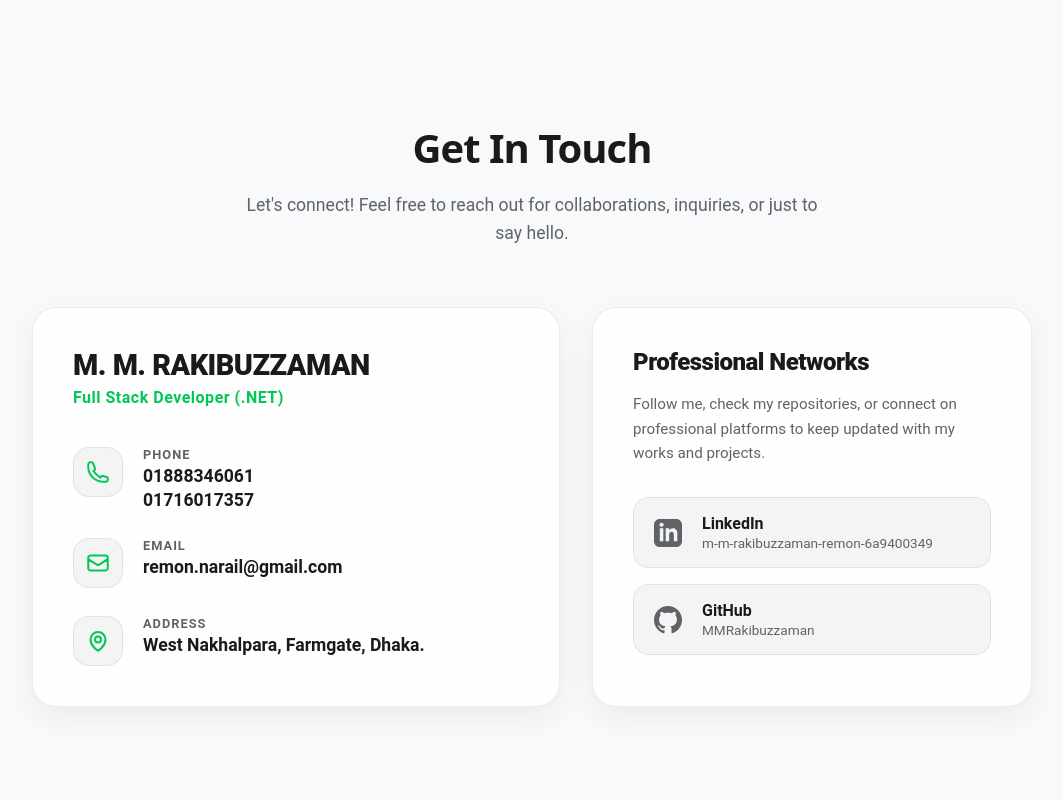
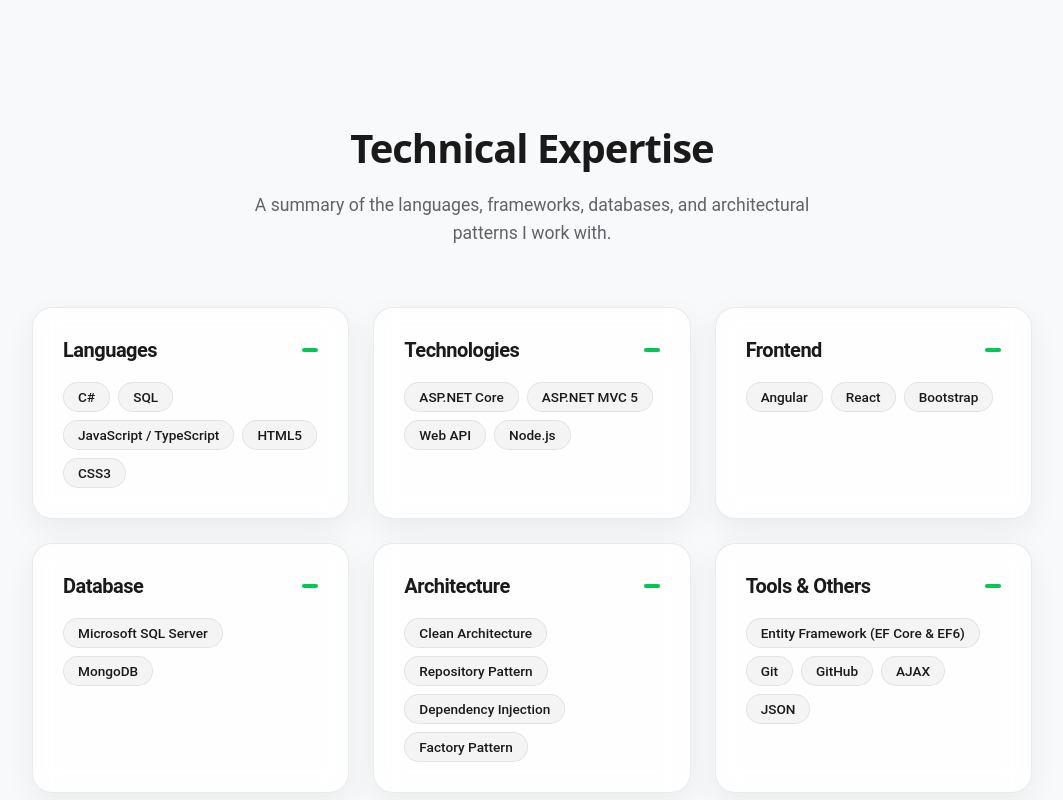
Before and after one commit to MMRakibuzzaman/MMRakibuzzaman.github.io, an Angular app: page / in a window 1280 px wide. Shown: the part 780-1580 px from the top of the page, without its empty margins (108-1171 px from the left). Built offline with nearby package versions, Linux system fonts and the light colour scheme.

Commit message:
Populate technical skills grid section with custom category hovers

```diff
--- a/src/app/app.html
+++ b/src/app/app.html
@@ -1,4 +1,5 @@
 <app-navbar></app-navbar>
 <app-home id="home"></app-home>
+<app-skills id="skills"></app-skills>
 <app-contact id="contact"></app-contact>
 <router-outlet></router-outlet>
--- a/src/app/app.ts
+++ b/src/app/app.ts
@@ -3,10 +3,11 @@
 import { Navbar } from './components/navbar/navbar';
 import { Home } from './components/home/home';
 import { Contact } from './components/contact/contact';
+import { Skills } from './components/skills/skills';
 
 @Component({
   selector: 'app-root',
-  imports: [RouterOutlet, Navbar, Home, Contact],
+  imports: [RouterOutlet, Navbar, Home, Contact, Skills],
   templateUrl: './app.html',
   styleUrl: './app.css'
 })
--- a/src/app/components/contact/contact.html
+++ b/src/app/components/contact/contact.html
@@ -2,7 +2,7 @@
   <div class="contact-container">
     <div class="section-header">
       <h2 class="title">Get In Touch</h2>
-      <p class="subtitle">Let's connect! Feel free to reach out for collaborations, inquiries, or just to say hello.</p>
+      <p class="subtitle">Feel free to reach out for collaborations, inquiries, or just to say hello.</p>
     </div>
 
     <div class="contact-grid">
@@ -17,15 +17,17 @@
           <!-- Phone Info -->
           <div class="info-item">
             <div class="icon-wrapper">
-              <svg xmlns="http://www.w3.org/2000/svg" fill="none" viewBox="0 0 24 24" stroke-width="2" stroke="currentColor" class="icon">
-                <path stroke-linecap="round" stroke-linejoin="round" d="M2.25 6.75c0 8.284 6.716 15 15 15h2.25a2.25 2.25 0 0 0 2.25-2.25v-1.372c0-.516-.351-.966-.852-1.091l-4.423-1.106c-.44-.11-.902.055-1.173.417l-.97 1.293c-2.824-1.802-5.122-4.1-6.924-6.924l1.293-.97a1.248 1.248 0 0 0 .417-1.173L6.963 3.102a1.125 1.125 0 0 0-1.091-.852H4.5A2.25 2.25 0 0 0 2.25 4.5v2.25Z" />
+              <svg xmlns="http://www.w3.org/2000/svg" fill="none" viewBox="0 0 24 24" stroke-width="2"
+                stroke="currentColor" class="icon">
+                <path stroke-linecap="round" stroke-linejoin="round"
+                  d="M2.25 6.75c0 8.284 6.716 15 15 15h2.25a2.25 2.25 0 0 0 2.25-2.25v-1.372c0-.516-.351-.966-.852-1.091l-4.423-1.106c-.44-.11-.902.055-1.173.417l-.97 1.293c-2.824-1.802-5.122-4.1-6.924-6.924l1.293-.97a1.248 1.248 0 0 0 .417-1.173L6.963 3.102a1.125 1.125 0 0 0-1.091-.852H4.5A2.25 2.25 0 0 0 2.25 4.5v2.25Z" />
               </svg>
             </div>
             <div class="info-details">
               <span class="label">Phone</span>
               <div class="phone-links">
                 @for (phone of phones; track phone) {
-                  <a [href]="'tel:' + phone" class="value">{{ phone }}</a>
+                <a [href]="'tel:' + phone" class="value">{{ phone }}</a>
                 }
               </div>
             </div>
@@ -34,8 +36,10 @@
           <!-- Email Info -->
           <div class="info-item">
             <div class="icon-wrapper">
-              <svg xmlns="http://www.w3.org/2000/svg" fill="none" viewBox="0 0 24 24" stroke-width="2" stroke="currentColor" class="icon">
-                <path stroke-linecap="round" stroke-linejoin="round" d="M21.75 6.75v10.5a2.25 2.25 0 0 1-2.25 2.25h-15a2.25 2.25 0 0 1-2.25-2.25V6.75m19.5 0A2.25 2.25 0 0 0 19.5 4.5h-15a2.25 2.25 0 0 0-2.25 2.25m19.5 0v.243a2.25 2.25 0 0 1-1.07 1.916l-7.5 4.615a2.25 2.25 0 0 1-2.36 0L3.32 8.91a2.25 2.25 0 0 1-1.07-1.916V6.75" />
+              <svg xmlns="http://www.w3.org/2000/svg" fill="none" viewBox="0 0 24 24" stroke-width="2"
+                stroke="currentColor" class="icon">
+                <path stroke-linecap="round" stroke-linejoin="round"
+                  d="M21.75 6.75v10.5a2.25 2.25 0 0 1-2.25 2.25h-15a2.25 2.25 0 0 1-2.25-2.25V6.75m19.5 0A2.25 2.25 0 0 0 19.5 4.5h-15a2.25 2.25 0 0 0-2.25 2.25m19.5 0v.243a2.25 2.25 0 0 1-1.07 1.916l-7.5 4.615a2.25 2.25 0 0 1-2.36 0L3.32 8.91a2.25 2.25 0 0 1-1.07-1.916V6.75" />
               </svg>
             </div>
             <div class="info-details">
@@ -47,9 +51,11 @@
           <!-- Address Info -->
           <div class="info-item">
             <div class="icon-wrapper">
-              <svg xmlns="http://www.w3.org/2000/svg" fill="none" viewBox="0 0 24 24" stroke-width="2" stroke="currentColor" class="icon">
+              <svg xmlns="http://www.w3.org/2000/svg" fill="none" viewBox="0 0 24 24" stroke-width="2"
+                stroke="currentColor" class="icon">
                 <path stroke-linecap="round" stroke-linejoin="round" d="M15 10.5a3 3 0 1 1-6 0 3 3 0 0 1 6 0Z" />
-                <path stroke-linecap="round" stroke-linejoin="round" d="M19.5 10.5c0 7.142-7.5 11.25-7.5 11.25s-7.5-4.108-7.5-11.25a7.5 7.5 0 1 1 15 0Z" />
+                <path stroke-linecap="round" stroke-linejoin="round"
+                  d="M19.5 10.5c0 7.142-7.5 11.25-7.5 11.25s-7.5-4.108-7.5-11.25a7.5 7.5 0 1 1 15 0Z" />
               </svg>
             </div>
             <div class="info-details">
@@ -63,19 +69,21 @@
       <!-- Connect/Social Card -->
       <div class="contact-card social-card">
         <h3 class="card-title">Professional Networks</h3>
-        <p class="social-text">Follow me, check my repositories, or connect on professional platforms to keep updated with my works and projects.</p>
+        <p class="social-text">Check my repositories, or connect on professional platforms to keep updated
+          with my works and projects.</p>
 
         <div class="social-links-grid">
           <!-- LinkedIn Link -->
           <a [href]="linkedin" target="_blank" class="social-link-item">
             <div class="social-icon">
               <svg xmlns="http://www.w3.org/2000/svg" fill="currentColor" viewBox="0 0 24 24" class="icon">
-                <path d="M19 0h-14c-2.761 0-5 2.239-5 5v14c0 2.761 2.239 5 5 5h14c2.762 0 5-2.239 5-5v-14c0-2.761-2.238-5-5-5zm-11 19h-3v-11h3v11zm-1.5-12.268c-.966 0-1.75-.779-1.75-1.75s.784-1.75 1.75-1.75 1.75.779 1.75 1.75-.784 1.75-1.75 1.75zm13.5 12.268h-3v-5.604c0-3.368-4-3.113-4 0v5.604h-3v-11h3v1.765c1.396-2.586 7-2.777 7 2.476v6.759z"/>
+                <path
+                  d="M19 0h-14c-2.761 0-5 2.239-5 5v14c0 2.761 2.239 5 5 5h14c2.762 0 5-2.239 5-5v-14c0-2.761-2.238-5-5-5zm-11 19h-3v-11h3v11zm-1.5-12.268c-.966 0-1.75-.779-1.75-1.75s.784-1.75 1.75-1.75 1.75.779 1.75 1.75-.784 1.75-1.75 1.75zm13.5 12.268h-3v-5.604c0-3.368-4-3.113-4 0v5.604h-3v-11h3v1.765c1.396-2.586 7-2.777 7 2.476v6.759z" />
               </svg>
             </div>
             <div class="social-info">
               <span class="social-name">LinkedIn</span>
-              <span class="social-username">m-m-rakibuzzaman-remon-6a9400349</span>
+              <span class="social-username">M. M. Rakibuzzaman</span>
             </div>
           </a>
 
@@ -83,7 +91,8 @@
           <a [href]="github" target="_blank" class="social-link-item">
             <div class="social-icon">
               <svg xmlns="http://www.w3.org/2000/svg" fill="currentColor" viewBox="0 0 24 24" class="icon">
-                <path d="M12 0c-6.626 0-12 5.373-12 12 0 5.302 3.438 9.8 8.207 11.387.599.111.793-.261.793-.577v-2.234c-3.338.726-4.033-1.416-4.033-1.416-.546-1.387-1.333-1.756-1.333-1.756-1.089-.745.083-.729.083-.729 1.205.084 1.839 1.237 1.839 1.237 1.07 1.834 2.807 1.304 3.492.997.107-.775.418-1.305.762-1.604-2.665-.305-5.467-1.334-5.467-5.931 0-1.311.469-2.381 1.236-3.221-.124-.303-.535-1.524.117-3.176 0 0 1.008-.322 3.301 1.23.957-.266 1.983-.399 3.003-.404 1.02.005 2.047.138 3.006.404 2.291-1.552 3.297-1.23 3.297-1.23.653 1.653.242 2.874.118 3.176.77.84 1.235 1.911 1.235 3.221 0 4.609-2.807 5.624-5.479 5.921.43.372.823 1.102.823 2.222v3.293c0 .319.192.694.801.576 4.765-1.589 8.199-6.086 8.199-11.386 0-6.627-5.373-12-12-12z"/>
+                <path
+                  d="M12 0c-6.626 0-12 5.373-12 12 0 5.302 3.438 9.8 8.207 11.387.599.111.793-.261.793-.577v-2.234c-3.338.726-4.033-1.416-4.033-1.416-.546-1.387-1.333-1.756-1.333-1.756-1.089-.745.083-.729.083-.729 1.205.084 1.839 1.237 1.839 1.237 1.07 1.834 2.807 1.304 3.492.997.107-.775.418-1.305.762-1.604-2.665-.305-5.467-1.334-5.467-5.931 0-1.311.469-2.381 1.236-3.221-.124-.303-.535-1.524.117-3.176 0 0 1.008-.322 3.301 1.23.957-.266 1.983-.399 3.003-.404 1.02.005 2.047.138 3.006.404 2.291-1.552 3.297-1.23 3.297-1.23.653 1.653.242 2.874.118 3.176.77.84 1.235 1.911 1.235 3.221 0 4.609-2.807 5.624-5.479 5.921.43.372.823 1.102.823 2.222v3.293c0 .319.192.694.801.576 4.765-1.589 8.199-6.086 8.199-11.386 0-6.627-5.373-12-12-12z" />
               </svg>
             </div>
             <div class="social-info">
--- a/src/app/components/contact/contact.ts
+++ b/src/app/components/contact/contact.ts
@@ -10,7 +10,7 @@
 export class Contact {
   name = 'M. M. RAKIBUZZAMAN';
   role = 'Full Stack Developer (.NET)';
-  phones = ['01888346061', '01716017357'];
+  phones = ['01888346061'];
   email = 'remon.narail@gmail.com';
   github = 'https://github.com/MMRakibuzzaman';
   linkedin = 'https://www.linkedin.com/in/m-m-rakibuzzaman-remon-6a9400349';
--- a/src/app/components/skills/skills.css
+++ b/src/app/components/skills/skills.css
@@ -0,0 +1,135 @@
+.skills-section {
+  padding: 100px 24px;
+  background-color: var(--bg-color);
+  position: relative;
+  overflow: hidden;
+  box-sizing: border-box;
+}
+
+.skills-container {
+  max-width: 1000px;
+  margin: 0 auto;
+}
+
+.section-header {
+  text-align: center;
+  margin-bottom: 60px;
+}
+
+.section-header .title {
+  font-size: 2.5rem;
+  font-weight: 800;
+  color: var(--logo-color);
+  margin: 0 0 16px 0;
+  letter-spacing: -1px;
+  font-family: system-ui, -apple-system, sans-serif;
+}
+
+.section-header .subtitle {
+  font-size: 1.1rem;
+  color: var(--text-secondary);
+  max-width: 600px;
+  margin: 0 auto;
+  line-height: 1.6;
+}
+
+.skills-grid {
+  display: grid;
+  grid-template-columns: repeat(auto-fit, minmax(280px, 1fr));
+  gap: 24px;
+}
+
+.skills-card {
+  background-color: var(--navbar-bg);
+  backdrop-filter: blur(12px);
+  -webkit-backdrop-filter: blur(12px);
+  border: 1px solid var(--navbar-border);
+  border-radius: 20px;
+  padding: 30px;
+  box-shadow: 0 10px 30px var(--shadow-color);
+  transition: transform 0.3s cubic-bezier(0.4, 0, 0.2, 1), border-color 0.3s ease;
+  display: flex;
+  flex-direction: column;
+}
+
+.skills-card:hover {
+  transform: translateY(-5px);
+  border-color: rgba(0, 200, 83, 0.25);
+}
+
+.card-header {
+  display: flex;
+  align-items: center;
+  justify-content: space-between;
+  margin-bottom: 20px;
+  position: relative;
+}
+
+.category-title {
+  font-size: 1.25rem;
+  font-weight: 700;
+  color: var(--logo-color);
+  margin: 0;
+  letter-spacing: -0.5px;
+}
+
+.decorator {
+  width: 16px;
+  height: 4px;
+  background-color: var(--accent-color);
+  border-radius: 9999px;
+  transition: width 0.3s ease;
+}
+
+.skills-card:hover .decorator {
+  width: 24px;
+}
+
+/* Custom coloring for Languages card (Highlighting in red to balance theme design) */
+.skills-card:nth-child(1):hover {
+  border-color: rgba(198, 40, 40, 0.3);
+}
+
+.skills-card:nth-child(1):hover .decorator {
+  background-color: var(--red-accent);
+}
+
+.skills-list {
+  display: flex;
+  flex-wrap: wrap;
+  gap: 8px;
+}
+
+.skill-pill {
+  background-color: var(--hover-bg);
+  color: var(--logo-color);
+  border: 1px solid var(--navbar-border);
+  font-size: 0.85rem;
+  font-weight: 500;
+  padding: 6px 14px;
+  border-radius: 9999px;
+  transition: background-color 0.2s ease, border-color 0.2s ease, color 0.2s ease;
+  user-select: none;
+}
+
+.skills-card:hover .skill-pill {
+  border-color: rgba(0, 200, 83, 0.15);
+}
+
+/* Hover effect on actual individual pills */
+.skill-pill:hover {
+  background-color: var(--active-bg);
+  border-color: var(--accent-color) !important;
+  color: var(--accent-color);
+}
+
+/* Red individual pill overrides for Languages card */
+.skills-card:nth-child(1) .skill-pill:hover {
+  background-color: var(--red-active-bg);
+  border-color: var(--red-accent) !important;
+  color: var(--red-accent);
+}
+
+.skills-card:nth-child(1):hover .skill-pill {
+  border-color: rgba(198, 40, 40, 0.2);
+}
--- a/src/app/components/skills/skills.html
+++ b/src/app/components/skills/skills.html
@@ -1 +1,25 @@
-<p>skills works!</p>
+<section class="skills-section" id="skills">
+  <div class="skills-container">
+    <div class="section-header">
+      <h2 class="title">Technical Expertise</h2>
+      <p class="subtitle">A summary of the languages, frameworks, databases, and architectural patterns I work with.</p>
+    </div>
+
+    <div class="skills-grid">
+      @for (category of categories; track category.title) {
+        <div class="skills-card">
+          <div class="card-header">
+            <h3 class="category-title">{{ category.title }}</h3>
+            <span class="decorator"></span>
+          </div>
+
+          <div class="skills-list">
+            @for (skill of category.skills; track skill) {
+              <span class="skill-pill">{{ skill }}</span>
+            }
+          </div>
+        </div>
+      }
+    </div>
+  </div>
+</section>
--- a/src/app/components/skills/skills.ts
+++ b/src/app/components/skills/skills.ts
@@ -1,9 +1,42 @@
 import { Component } from '@angular/core';
+import { CommonModule } from '@angular/common';
+
+interface SkillCategory {
+  title: string;
+  skills: string[];
+}
 
 @Component({
   selector: 'app-skills',
-  imports: [],
+  imports: [CommonModule],
   templateUrl: './skills.html',
   styleUrl: './skills.css',
 })
-export class Skills {}
+export class Skills {
+  categories: SkillCategory[] = [
+    {
+      title: 'Languages',
+      skills: ['C#', 'SQL', 'JavaScript / TypeScript', 'HTML5', 'CSS3']
+    },
+    {
+      title: 'Technologies',
+      skills: ['ASP.NET Core', 'ASP.NET MVC 5', 'Web API', 'Node.js']
+    },
+    {
+      title: 'Frontend',
+      skills: ['Angular', 'React', 'Bootstrap']
+    },
+    {
+      title: 'Database',
+      skills: ['Microsoft SQL Server', 'MongoDB']
+    },
+    {
+      title: 'Architecture',
+      skills: ['Clean Architecture', 'Repository Pattern', 'Dependency Injection', 'Factory Pattern']
+    },
+    {
+      title: 'Tools & Others',
+      skills: ['Entity Framework (EF Core & EF6)', 'Git', 'GitHub', 'AJAX', 'JSON']
+    }
+  ];
+}
```
